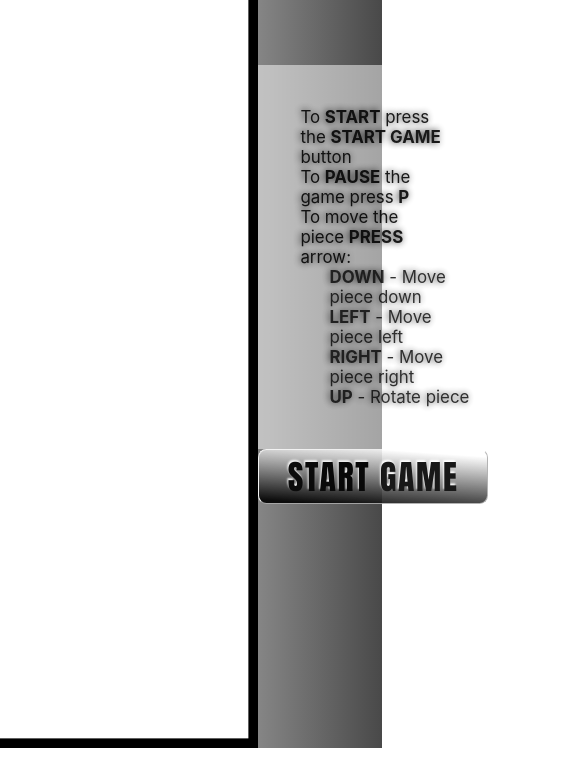
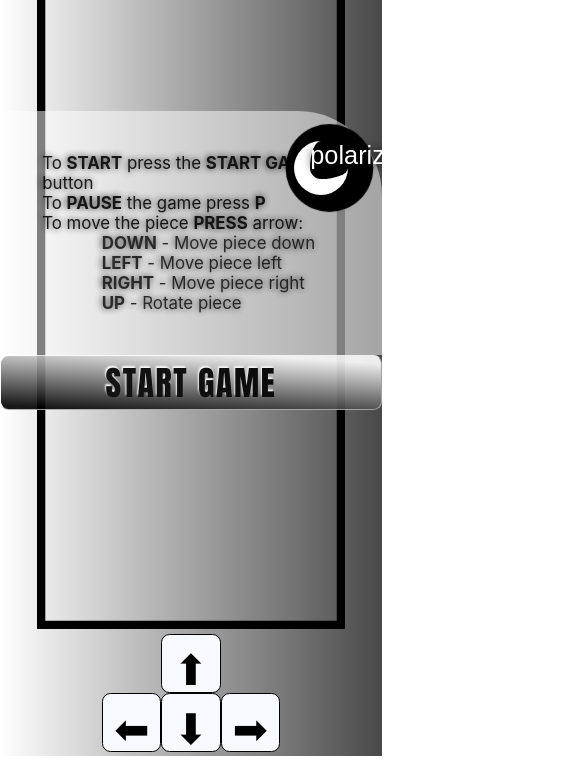
Before and after one commit to Petanez/Tetris, a website: page Tetris.html in a window 390 px wide. Shown: the part 88-852 px from the top of the page, 585 px wide, since content can reach past the window. Drawn offline with Linux system fonts and the light colour scheme.

Commit message:
mobile support

```diff
--- a/Tetris.html
+++ b/Tetris.html
@@ -4,8 +4,9 @@
   <title>Tetris</title>
   <meta name="viewport" content="width=device-width, initial-scale=1.0">
   <meta charset="UTF-8">
+  <link rel="stylesheet" type="text/css" href="./src/css/root.css">
   <link rel="stylesheet" type="text/css" href="./src/css/styles.css">
-  <link rel="stylesheet" type="text/css" href="./src/css/root.css">
+  <link rel="stylesheet" type="text/css" href="./src/css/responsive.css">
   <script defer src="./src/js/logic.js"></script>
   <script defer src="./src/js/Square.js"></script>
   <script defer src="./src/js/Pieces.js"></script>
@@ -116,6 +117,14 @@
         <button id="normButton" onkeypress="event.preventDefault()" </button>START GAME</button>
       </div>
     </div>
+    <div class="mobile-controls-wrapper">
+      <div class="mobile-controls">
+        <div class="js-arrow-up">&#x2B06</div>
+        <div class="js-arrow-right">&#x27A1</div>
+        <div class="js-arrow-down">&#x2B07</div>
+        <div class="js-arrow-left">&#x2B05</div>
+      </div>
+    </div>
     <div class="right-side"></div>
   </div>
 </body>
--- /dev/null
+++ b/src/css/responsive.css
@@ -0,0 +1,62 @@
+/*Tablets [601px -> 1200px]*/
+@media only screen and (max-width: 1200px){
+
+}
+
+
+/*Big smartphones [426px -> 600px]*/
+@media only screen and (max-width: 600px){
+  body {
+    margin-left: 0;
+    margin-top: 0;
+  }
+
+  nav {
+    display: none;
+  }
+
+  aside {
+    display: none;
+  }
+
+  footer {
+    display: none;
+  }
+
+  .page-container {
+    padding: 0;
+    padding-top: 0rem;
+    width: 100%;
+    height: 100vh;
+    overflow: hidden;
+  }
+
+  .game-info {
+    position: absolute;
+    width: 100%;
+  }
+
+  .canvas-wrapper {
+    height: 85%;
+  }
+
+  .mobile-controls-wrapper {
+    display: flex;
+    justify-content: center;
+    align-items: center;
+    height: 15vh;
+    width: 100%;
+    position: absolute;
+    bottom: 0;
+  }
+
+  /* .game-info > *:not(.score-board) {
+    display: none;
+  } */
+
+}
+
+/*Small smartphones [325px -> 425px]*/
+/* @media only screen and (max-width: 425px){
+
+} */
--- a/src/css/styles.css
+++ b/src/css/styles.css
@@ -9,6 +9,11 @@ body {
   width: auto;
   z-index: 1;
   background: var(--color-canvas-background);
+  background-color: transparent;
+}
+
+.canvas-wrapper {
+  /* max-width: 100%; */
 }
 
 #lvl {
@@ -26,6 +31,7 @@ body {
 
 #score {
   padding-right: 10rem;
+
   /* padding-right: auto; */
 }
 
@@ -44,7 +50,9 @@ body {
 
 .page-container {
   display: flex;
+  box-sizing: border-box;
   justify-content: center;
+  padding: var(--padding-top-and-bottom) 0;
   height: 100%;
   width: 100%;
   position: relative;
@@ -69,8 +77,10 @@ body {
 /* ///////////////         GAME INFO           //////////////////////////////        */
 
 .game-info {
+  display: block;
   font-size: 2rem;
   width: 60rem;
+
   height: fit-content;
   /* flex-grow: 1; */
   /* background: linear-gradient(199deg, var(--color-primary) 20%, var(--color-secondary) 70%, var(--color-primary) 90%); */
@@ -131,14 +141,15 @@ body {
 }
 
 .theme-switch-icon {
-  position: absolute;
+  position: relative;
   content: " ";
   background: var(--color-primary);
   color: var(--color-secondary);
-  top: 5rem;
-  left: 47rem;
-  width: 5rem;
-  height: 5rem;
+  top: 10rem;
+  float: right;
+  left: -4rem;
+  width: 4.5rem;
+  height: 4.5rem;
   box-shadow: 1rem 0 .1rem 2rem var(--color-primary);
 
   font-family: fantasy;
@@ -151,12 +162,12 @@ body {
   border-right: none;
   border-radius: 999999px;
 
-  transition: transform .2s ease-in-out, background .5s, box-shadow .5s ease;
+  transition: transform .2s ease-in-out, background .7s, box-shadow .5s ease;
 }
 
 .theme-switch-icon:hover {
-  transform: scale(1.1) translateX(1rem);
-  color: var(--color-primary);
+  transform: scale(1.1) translate(.5rem, -.5rem);
+  /* color: var(--color-primary); */
   box-shadow: 1rem 0 2rem 3rem var(--color-box-shadow);
   border-color: var(--color-primary);
   background: var(--color-secondary);
@@ -195,9 +206,11 @@ body {
 .state-info {
   position: absolute;
   /* overflow: hidden; */
-  width: calc(37.5vh + 0.3rem);
-  height: 100%;
-  top: 0;
+  /* width: calc(37.5vh + 0.3rem); */
+  /* width: calc(37.5vh + 0.3rem); */
+  width: 35.2vh;
+  height: calc(100% - (2 * var(--padding-top-and-bottom)));
+  top: var(--padding-top-and-bottom);
 }
 
 .state-info__level {
@@ -221,3 +234,43 @@ body {
   font-size: 12rem;
   color: white;
 }
+
+.mobile-controls-wrapper {
+  display: none;
+}
+
+.mobile-controls {
+  position: inherit;
+  height: 14rem;
+  width: 21rem;
+}
+
+.mobile-controls > div{
+  box-sizing: border-box;
+  position: absolute;
+  background: ghostwhite;
+  text-align: center;
+  font-size: 5rem;
+  height: 7rem;
+  width: 7rem;
+  border: 0.2rem solid black;
+  border-radius: 1rem;
+}
+
+.js-arrow-up {
+  left: 7rem;
+}
+
+.js-arrow-left {
+  top: 7rem;
+}
+
+.js-arrow-right {
+  top: 7rem;
+  right: 0;
+}
+
+.js-arrow-down {
+  left: 7rem;
+  bottom: 0;
+}
```
